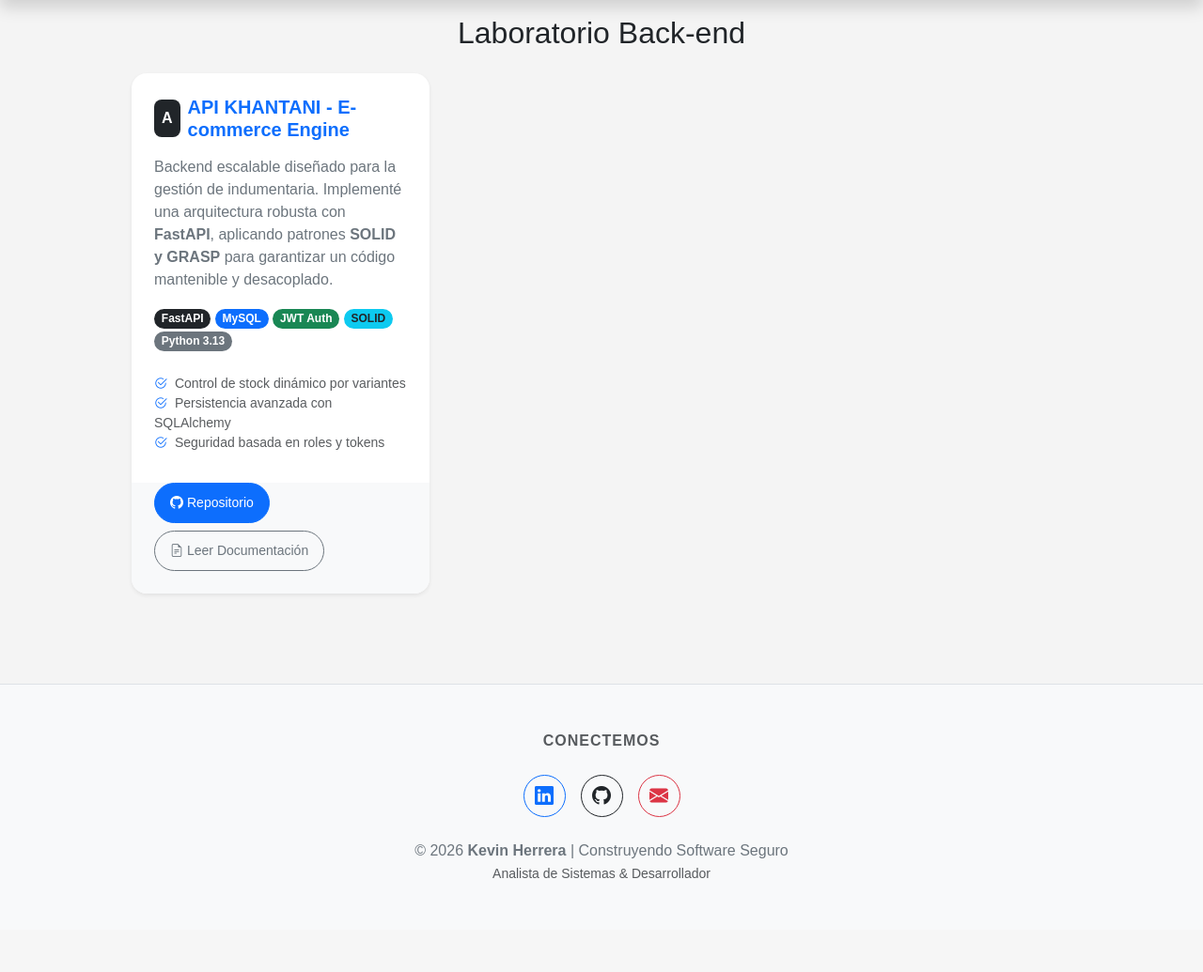
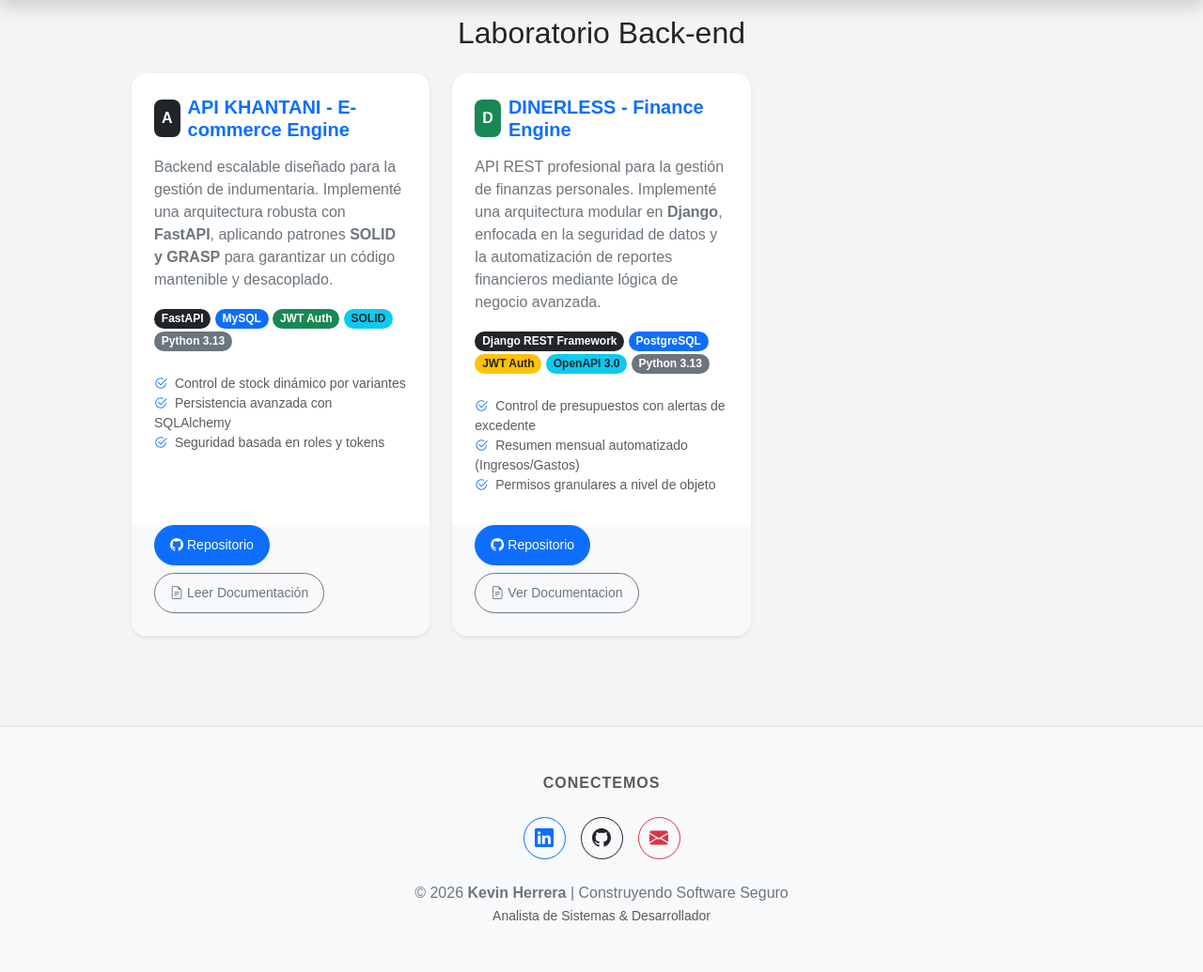
Before and after one commit to kvnn04/django-docker-nginx-portfolio, a Django app: page /proyectos/backend in a window 1280 px wide. Shown: the part 56-1091 px from the top of the page at 94% size. Before the commit the page ends 991 px from the top, so only its background shows below. Run offline with Django 5.2, Linux system fonts and the light colour scheme.

Commit message:
Feat: Agregar nuevo proyecto - Dinnerless

```diff
--- a/proyectos/templates/proyectos/backend.html
+++ b/proyectos/templates/proyectos/backend.html
@@ -49,6 +49,48 @@
         </div>
     </div>
 </div>
+
+<div class="col">
+    <div class="card h-100 shadow-sm border-0 rounded-4 overflow-hidden">
+        <div class="card-body p-4">
+            <div class="d-flex align-items-center mb-3">
+                <span class="p-2 bg-success text-white rounded-3 me-2 fw-bold">D</span>
+                <h5 class="card-title text-primary fw-bold mb-0">DINERLESS - Finance Engine</h5>
+            </div>
+
+            <p class="card-text text-secondary">
+                API REST profesional para la gestión de finanzas personales. Implementé una arquitectura modular en <strong>Django</strong>, enfocada en la seguridad de datos y la automatización de reportes financieros mediante lógica de negocio avanzada.
+            </p>
+
+            <div class="mb-4">
+                <span class="badge rounded-pill bg-dark">Django REST Framework</span>
+                <span class="badge rounded-pill bg-primary">PostgreSQL</span>
+                <span class="badge rounded-pill bg-warning text-dark">JWT Auth</span>
+                <span class="badge rounded-pill bg-info text-dark">OpenAPI 3.0</span>
+                <span class="badge rounded-pill bg-secondary">Python 3.13</span>
+            </div>
+
+            <ul class="list-unstyled small text-muted mb-0">
+                <li><i class="bi bi-check2-circle text-primary me-1"></i> Control de presupuestos con alertas de excedente</li>
+                <li><i class="bi bi-check2-circle text-primary me-1"></i> Resumen mensual automatizado (Ingresos/Gastos)</li>
+                <li><i class="bi bi-check2-circle text-primary me-1"></i> Permisos granulares a nivel de objeto</li>
+            </ul>
+        </div>
+
+        <div class="card-footer bg-light border-0 mt-2 p-4 pt-0 d-flex flex-wrap gap-2 align-items-center">
+            <a href="https://github.com/kvnn04/dinerless" target="_blank"
+            class="btn btn-primary btn-sm px-3 rounded-pill d-inline-flex align-items-center">
+                <i class="bi bi-github me-1"></i>
+                <span>Repositorio</span>
+            </a>
+            <a href="https://docs.google.com/document/d/1viThBwJSa6i7kYlWneFqFkXyiZSFF7HkS1DEZrUbXR8/edit?usp=sharing" target="_blank"
+            class="btn btn-outline-secondary btn-sm px-3 rounded-pill d-inline-flex align-items-center">
+                <i class="bi bi-file-earmark-text me-1"></i>
+                <span>Ver Documentacion</span>
+            </a>
+        </div>
+    </div>
+</div>
         <!-- <div class="col">
             <div class="card h-100 shadow-sm">
                 <div class="card-body">
```
